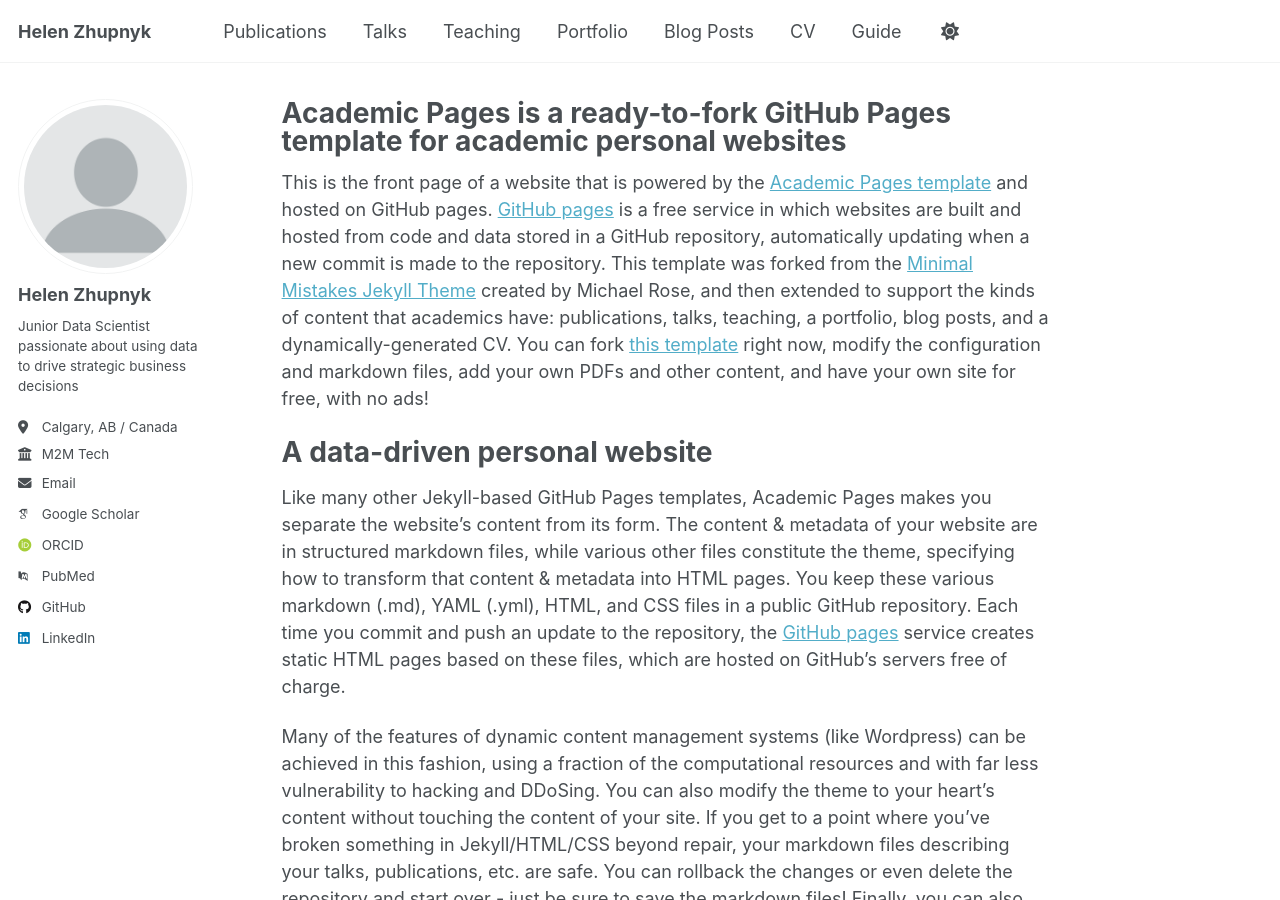
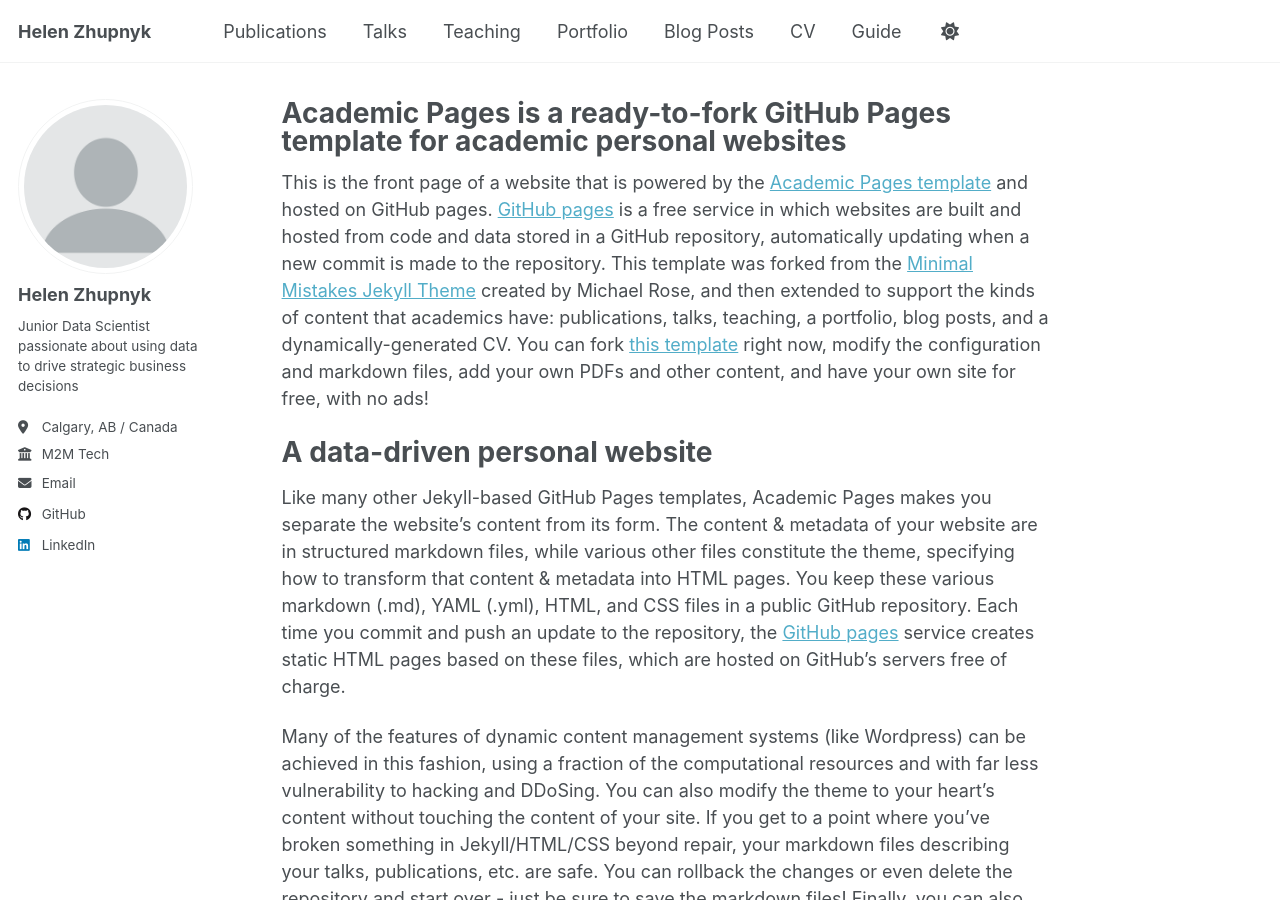
Before and after one commit to helenzhupnyk/helenzhupnyk.github.io, a Jekyll site: the page built from _pages/about.md, in a window 1280 px wide and 900 px high. Built offline with Jekyll 4.4.1, drawn with Linux system fonts in a browser that asks for light colours; some web fonts are replaced.

Commit message:
_config.yml

```diff
--- a/_config.yml
+++ b/_config.yml
@@ -32,15 +32,15 @@
   email            : "helenzhupnyk@gmail.com"
 
   # Academic websites
-  academia         : # URL
-  arxiv            : # URL - Update with the correct link to your profile
-  googlescholar    : "https://scholar.google.com/citations?user=PS_CX0AAAAAJ"
-  impactstory      : # URL
-  orcid            : "http://orcid.org/yourorcidurl"
-  semantic         : # URL
-  pubmed           : "https://www.ncbi.nlm.nih.gov/pubmed/?term=john+snow"
-  researchgate     : # URL
-  scopus           : # URL
+  #academia         : # URL
+ # arxiv            : # URL - Update with the correct link to your profile
+  #googlescholar    : "https://scholar.google.com/citations?user=PS_CX0AAAAAJ"
+  #impactstory      : # URL
+ # orcid            : "http://orcid.org/yourorcidurl"
+#  semantic         : # URL
+  #pubmed           : "https://www.ncbi.nlm.nih.gov/pubmed/?term=john+snow"
+#  researchgate     : # URL
+#  scopus           : # URL
 
   # Repositories and software development
   github           : "helenzhupnyk"
```
